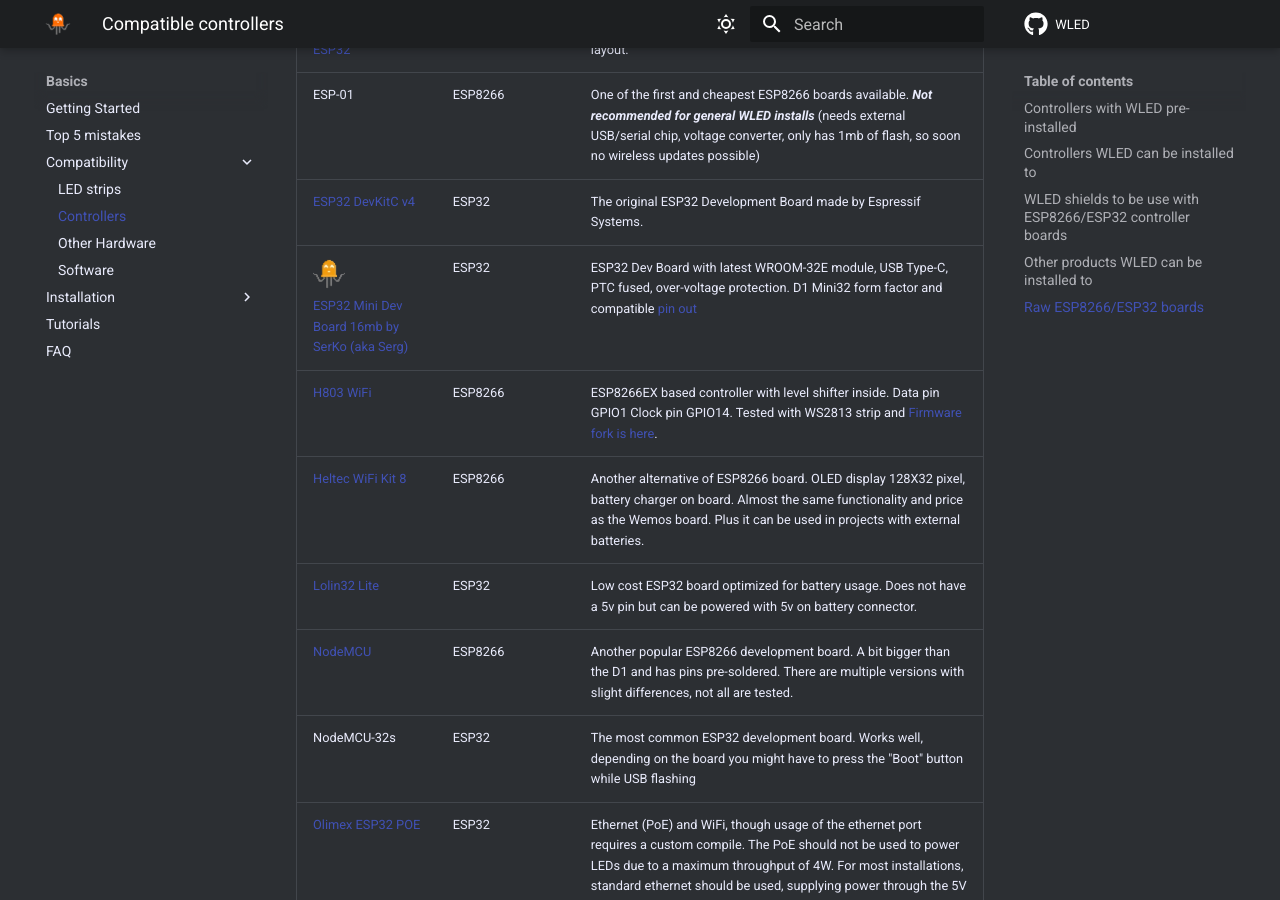
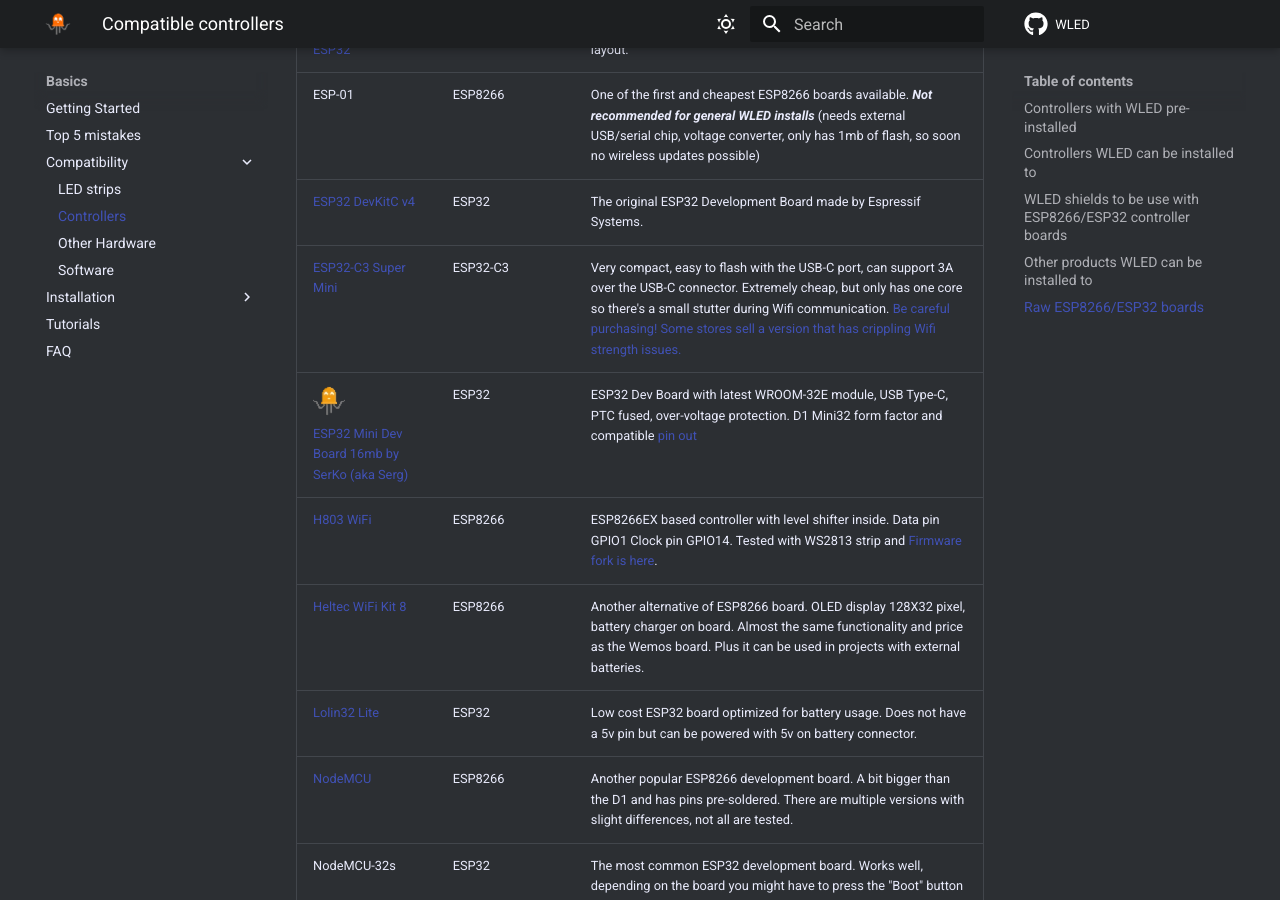
Before and after one commit to Aircoookie/WLED-Docs, an MkDocs documentation site: the page built from docs/basics/compatible-controllers.md, in a window 1280 px wide and 900 px high, scrolled down 8941 px. Built offline with MkDocs 1.6.1 and Material for MkDocs 9.7.7, drawn with Linux system fonts in a browser that asks for light colours; comment, search, counter and statistics services are not loaded.

Commit message:
Add C3 Super Mini to compatible controllers and add warning
Adds a warning to the KB about faulty C3 Super Minis that are being sold. Hopefully will get ahead of many support requests regarding this fault.

```diff
--- a/docs/basics/compatible-controllers.md
+++ b/docs/basics/compatible-controllers.md
@@ -113,6 +113,7 @@
 [D1 mini-style ESP32](https://acrobotic.com/products/acr-00024) | ESP32 | A nice compact ESP32 development board. D1 mini compatible layout.
 ESP-01 | ESP8266 | One of the first and cheapest ESP8266 boards available. **_Not recommended for general WLED installs_** (needs external USB/serial chip, voltage converter, only has 1mb of flash, so soon no wireless updates possible)
 [ESP32 DevKitC v4](https://www.digikey.com/product-detail/en/espressif-systems/ESP32-DEVKITC-32D/1965-1000-ND/9356990) | ESP32 | The original ESP32 Development Board made by Espressif Systems.
+[ESP32-C3 Super Mini](https://www.aliexpress.us/item/3256805781327184.html) | ESP32-C3 | Very compact, easy to flash with the USB-C port, can support 3A over the USB-C connector. Extremely cheap, but only has one core so there's a small stutter during Wifi communication. [Be careful purchasing! Some stores sell a version that has crippling Wifi strength issues.](https://roryhay.es/blog/esp32-c3-super-mini-flaw)
 ![Gold Member](../assets/images/content/akemi_gold.png)<br/> [ESP32 Mini Dev Board 16mb by SerKo (aka Serg)](https://www.tindie.com/products/28858/)| ESP32 | ESP32 Dev Board with latest WROOM-32E module, USB Type-C, PTC fused, over-voltage protection. D1 Mini32 form factor and compatible [pin out](https://github.com/srg74/WLED-wemos-shield/blob/master/resources/ESP32_mini/Resources/ESP32_mini_board_pinout.pdf)
 [H803 WiFi](https://github.com/srg74/WLED/wiki/H803WiFi) | ESP8266 | ESP8266EX based controller with level shifter inside. Data pin GPIO1 Clock pin GPIO14. Tested with WS2813 strip and [Firmware fork is here](https://github.com/srg74/WLED/tree/H803WF).
 [Heltec WiFi Kit 8](https://heltec.org/project/wifi-kit-8/) | ESP8266 | Another alternative of ESP8266 board. OLED display 128X32 pixel, battery charger on board. Almost the same functionality and price as the Wemos board. Plus it can be used in projects with external batteries.
```
